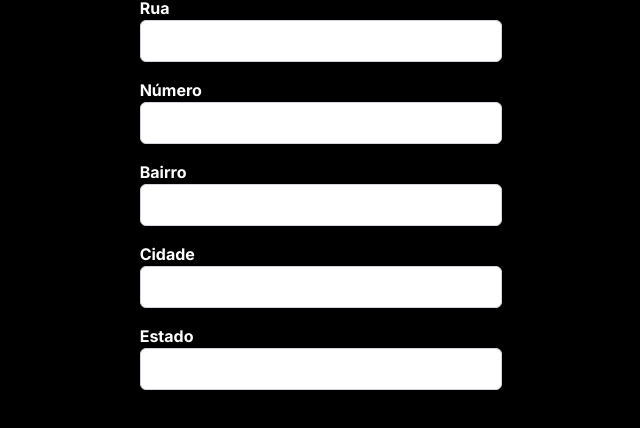
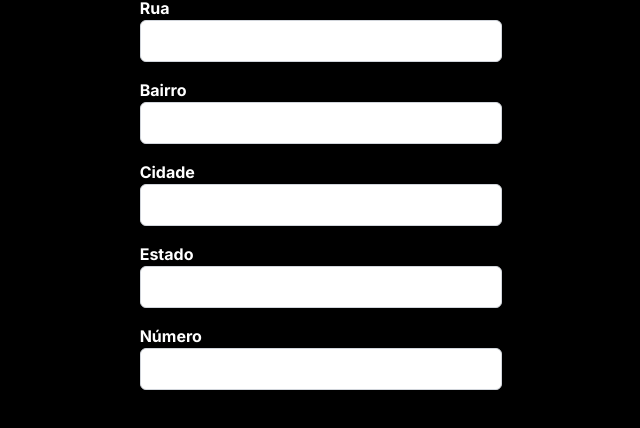
Before and after one commit to RyanBezerra/desafio-sexta, a Next.js app: page / in a window 1280 px wide. Shown: the part 298-726 px from the top of the page, without its empty margins (319-959 px from the left). Built offline with nearby package versions, Linux system fonts and the light colour scheme.

Commit message:
versão 0.3

```diff
--- a/src/app/page.js
+++ b/src/app/page.js
@@ -1,21 +1,67 @@
 'use client'
+
 import Input from "@/components/input";
 import { cepSchema } from "@/components/zod";
 import { useForm } from 'react-hook-form'
-import { zodRessolver } from '@hookform/resolvers/zod'
+import { zodResolver } from '@hookform/resolvers/zod'
 
 export default function Home() {
+  const { register, handleSubmit, getValues, setValue, formState: {errors} } = useForm({
+    resolver: zodResolver(cepSchema),
+  })
   return (
     <main className="flex min-h-screen flex-col items-center justify-between p-24 bg-black">
         <h1 className="text-3xl text-white font-bold">Formulário de Endereço</h1>
         <form className="flex flex-col py-4 w-1/3 space-y-4">
 
-            <Input id="cep" type="text" label="CEP"/>
-            <Input id="rua" type="text" label="Rua"/>
-            <Input id="numero" type="number" label="Número"/>
-            <Input id="bairro" type="text" label="Bairro"/>
-            <Input id="cidade" type="text" label="Cidade"/>
-            <Input id="estado" type="text" label="Estado"/>
+        <Input
+          id="cep"
+          label="CEP"
+          register={register}
+          error={errors.cep}
+          schema="cep"
+          type="text"
+        />
+        <Input
+          id="rua"
+          label="Rua"
+          register={register}
+          error={errors.rua}
+          schema="rua"
+          type="text"
+        />
+        <Input
+          id="bairro"
+          label="Bairro"
+          register={register}
+          error={errors.bairro}
+          schema="bairro"
+          type="text"
+        />
+        <Input
+          id="cidade"
+          label="Cidade"
+          register={register}
+          error={errors.cidade}
+          schema="cidade"
+          type="text"
+        />
+        <Input
+          id="estado"
+          label="Estado"
+          register={register}
+          error={errors.estado}
+          schema="estado"
+          type="text"
+        />
+        <Input
+          id="numero"
+          label="Número"
+          register={register}
+          error={errors.numero}
+          schema="numero"
+          type="text"
+        />
 
         </form>
     </main>
```
